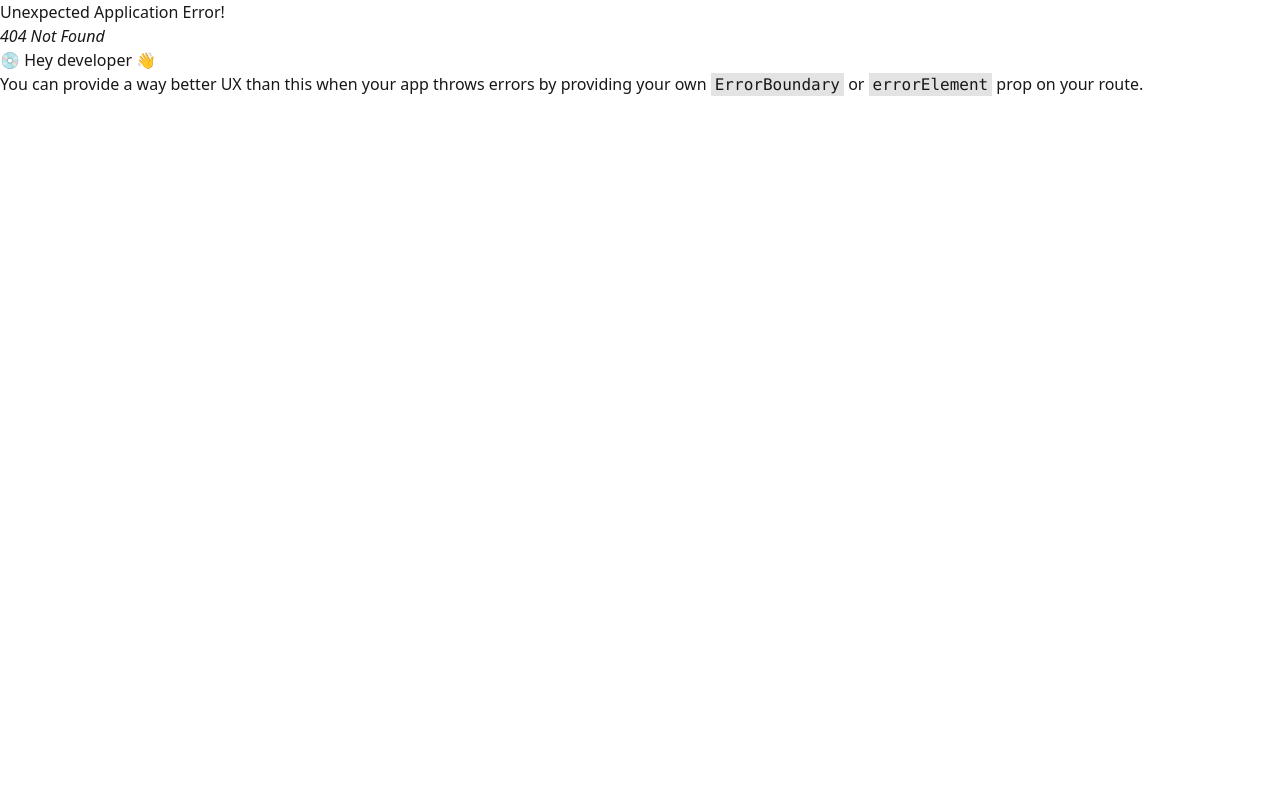
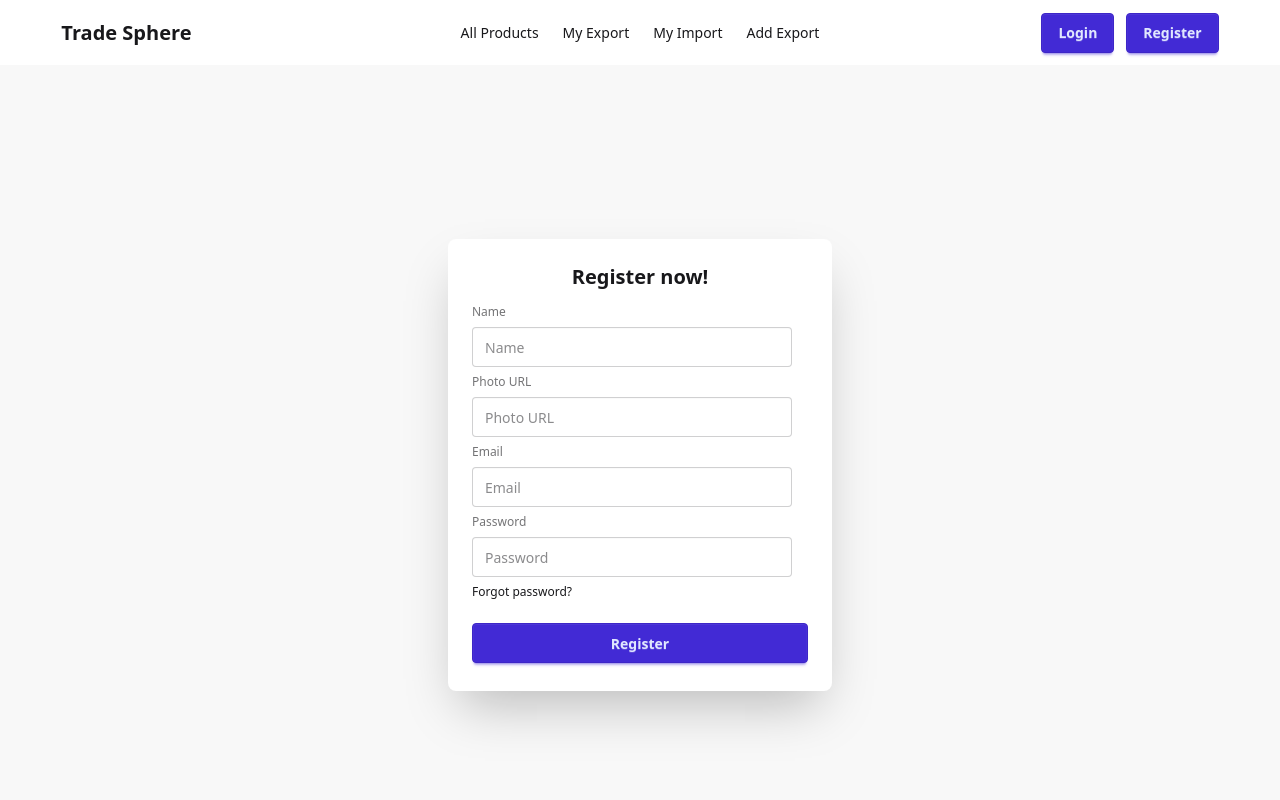
Before and after one commit to NusratJahanNila/trade-sphere-client, a React (Vite) app: page /auth/register in a window 1280 px wide. Before the commit this address had no page. Shown: the top 800 px of the page. Built offline with nearby package versions, Linux system fonts and the light colour scheme.

Commit message:
Added login and register form

```diff
--- a/src/Components/Header/Banner.jsx
+++ b/src/Components/Header/Banner.jsx
@@ -28,7 +28,7 @@
       >
         {/* {skills.map((skill) => ( */}
           <SwiperSlide >
-            <div className="rounded-2xl overflow-hidden shadow-xl group grid grid-cols-2 gap-5 items-center">
+            <div className="rounded-2xl overflow-hidden shadow-xl group grid grid-cols-1 md:grid-cols-2 gap-5 items-center">
               <img
                 // src={skill.image}
                 // alt={skill.skillName}
@@ -43,7 +43,7 @@
             </div>
           </SwiperSlide>
           <SwiperSlide >
-            <div className="rounded-2xl overflow-hidden shadow-xl group grid grid-cols-2 gap-5 items-center">
+            <div className="rounded-2xl overflow-hidden shadow-xl group grid-cols-1 md:grid-cols-2 gap-5 items-center">
               <img
                 // src={skill.image}
                 // alt={skill.skillName}
--- a/src/Components/Header/Navbar.jsx
+++ b/src/Components/Header/Navbar.jsx
@@ -57,7 +57,7 @@
                         {links}
                     </ul>
                 </div>
-                <a className="text-xl">Trade Sphere</a>
+                <a className="text-xl font-bold">Trade Sphere</a>
             </div>
             <div className="navbar-center hidden lg:flex">
                 <ul className="menu menu-horizontal px-1">
@@ -83,8 +83,8 @@
                             <button onClick={handleLogout} className="btn btn-primary">Logout</button>
                         </div> : <Link to='/login' className="btn btn-primary">Login</Link>
                     } */}
-                    <Link to='/login' className="btn btn-primary">Login</Link>
-                    <Link to='/register' className="btn btn-primary">Register</Link>
+                    <Link to='/auth/login' className="btn btn-primary">Login</Link>
+                    <Link to='/auth/register' className="btn btn-primary">Register</Link>
                 </div>
             </div>
         </div>
--- /dev/null
+++ b/src/Layout/AuthLayout.jsx
@@ -0,0 +1,22 @@
+import React from 'react';
+import { Outlet } from 'react-router';
+import Navbar from '../Components/Header/Navbar';
+import Footer from '../Components/Footer/Footer';
+
+const AuthLayout = () => {
+    return (
+        <div>
+            <div className="bg-base-100 shadow-sm">
+                <Navbar></Navbar>
+            </div>
+            <div className="min-h-[72vh]">
+                <Outlet></Outlet>
+            </div>
+            <div className="bg-neutral">
+                <Footer></Footer>
+            </div>
+        </div>
+    );
+};
+
+export default AuthLayout;
--- /dev/null
+++ b/src/Pages/AllProducts/AllProducts.jsx
@@ -0,0 +1,11 @@
+import React from 'react';
+
+const AllProducts = () => {
+    return (
+        <div>
+            all products
+        </div>
+    );
+};
+
+export default AllProducts;
--- /dev/null
+++ b/src/Pages/Login/Login.jsx
@@ -0,0 +1,25 @@
+import React from 'react';
+
+const Login = () => {
+    return (
+        <div className="hero bg-base-200 min-h-screen">
+
+            <div className="card bg-base-100 w-full max-w-sm shrink-0 shadow-2xl">
+                <div className="card-body">
+                    <h1 className="text-xl font-bold text-center">Login now!</h1>
+                    <fieldset className="fieldset">
+                        <label className="label">Email</label>
+                        <input type="email" className="input" placeholder="Email" />
+                        <label className="label">Password</label>
+                        <input type="password" className="input" placeholder="Password" />
+                        <div><a className="link link-hover">Forgot password?</a></div>
+                        <button className="btn btn-primary mt-4">Login</button>
+                    </fieldset>
+                </div>
+            </div>
+        </div>
+
+    );
+};
+
+export default Login;
--- /dev/null
+++ b/src/Pages/Register/Register.jsx
@@ -0,0 +1,28 @@
+import React from 'react';
+
+const Register = () => {
+    return (
+        <div className="hero bg-base-200 min-h-screen">
+
+            <div className="card bg-base-100 w-full max-w-sm shrink-0 shadow-2xl">
+                <div className="card-body">
+                    <h1 className="text-xl font-bold text-center">Register now!</h1>
+                    <fieldset className="fieldset">
+                        <label className="label">Name</label>
+                        <input type="text" className="input" placeholder="Name" />
+                        <label className="label">Photo URL</label>
+                        <input type="text" className="input" placeholder="Photo URL" />
+                        <label className="label">Email</label>
+                        <input type="email" className="input" placeholder="Email" />
+                        <label className="label">Password</label>
+                        <input type="password" className="input" placeholder="Password" />
+                        <div><a className="link link-hover">Forgot password?</a></div>
+                        <button className="btn btn-primary mt-4">Register</button>
+                    </fieldset>
+                </div>
+            </div>
+        </div>
+    );
+};
+
+export default Register;
--- /dev/null
+++ b/src/Provider/AuthContext.jsx
@@ -0,0 +1,3 @@
+import { createContext } from "react";
+
+export const AuthContext=createContext()
--- /dev/null
+++ b/src/Provider/AuthProvider.jsx
@@ -0,0 +1,11 @@
+import React from 'react';
+
+const AuthProvider = () => {
+    return (
+        <div>
+
+        </div>
+    );
+};
+
+export default AuthProvider;
```
Also changed, not shown: src/Router/Route.jsx (+17 -0 lines).
